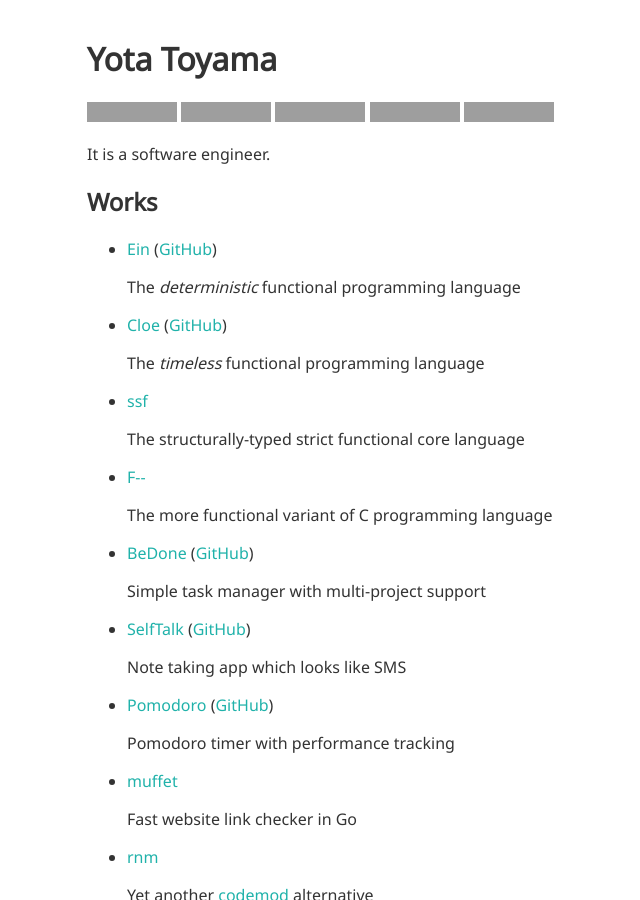
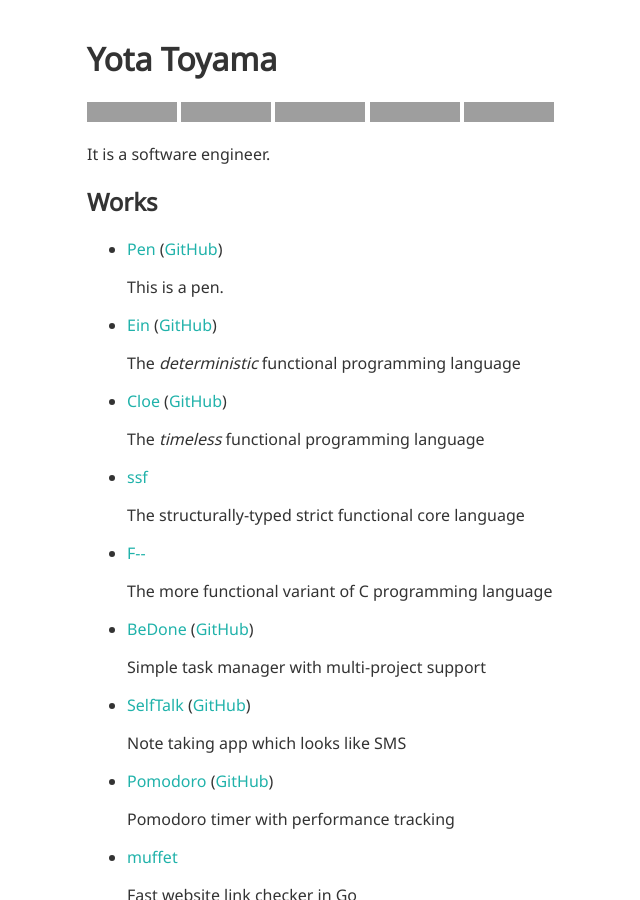
Before and after one commit to raviqqe/raviqqe.github.io, a Jekyll site: the page built from index.md, in a window 1280 px wide and 900 px high, cut to the strip 0-900 px from the top of the window. Shown: the whole strip, without its empty margins (153-793 px from the left). Built offline with Jekyll 4.4.1, drawn with Linux system fonts in a browser that asks for light colours; our own code applies the rules of GitHub Pages for plain Markdown files; grey boxes are pictures that could not be loaded.

Commit message:
Add pen language

```diff
--- a/index.md
+++ b/index.md
@@ -9,6 +9,10 @@
 It is a software engineer.
 
 ## Works
+
+- [Pen](https://pen-lang.org) ([GitHub](https://github.com/pen-lang/pen))
+
+  This is a pen.
 
 - [Ein](https://ein-lang.org) ([GitHub](https://github.com/ein-lang/ein))
 
```
